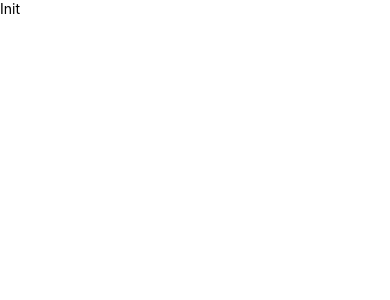
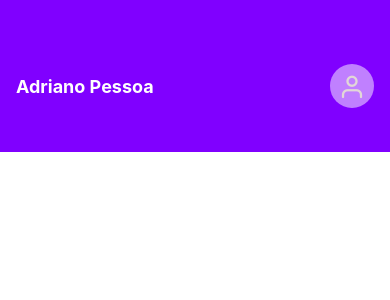
Before and after one commit to adrianobzrr/Financas, a React Native app: screen / in a window 390 px wide. Shown: the top 300 px of the page. Built offline with nearby package versions, Linux system fonts and the light colour scheme.

Commit message:
feat: create header user

```diff
--- a/App.tsx
+++ b/App.tsx
@@ -1,12 +1,8 @@
 import React from 'react';
-import {SafeAreaView, Text} from 'react-native';
+import Home from './src/pages/Home/Home';
 
 function App(): JSX.Element {
-  return (
-    <SafeAreaView>
-      <Text>Init</Text>
-    </SafeAreaView>
-  );
+  return <Home />;
 }
 
 export default App;
--- /dev/null
+++ b/declarations.d.ts
@@ -0,0 +1,5 @@
+declare module '*.svg' {
+  import {SvgProps} from 'react-native-svg';
+  const content: React.StateLessComponent<SvgProps>;
+  export default content;
+}
--- a/index.js
+++ b/index.js
@@ -3,7 +3,7 @@
  */
 
 import {AppRegistry} from 'react-native';
-import App from './App';
+import App from './src/pages/Home/Home';
 import {name as appName} from './app.json';
 
 AppRegistry.registerComponent(appName, () => App);
--- /dev/null
+++ b/src/components/Header/Header.styles.ts
@@ -0,0 +1,43 @@
+import styled from 'styled-components/native';
+import {StatusBar} from 'react-native';
+import FontAwesome5 from 'react-native-vector-icons/Feather';
+
+const statusBarHeight = StatusBar.currentHeight
+  ? StatusBar.currentHeight + 22
+  : 64;
+
+export const Container = styled.View`
+  background-color: #8000ff;
+  padding-top: ${statusBarHeight};
+  flex-direction: row;
+  padding-left: 16;
+  padding-right: 16;
+  padding-bottom: 44;
+`;
+
+export const Content = styled.View`
+  flex: 1;
+  align-items: center;
+  flex-direction: row;
+  justify-content: space-between;
+`;
+
+export const Icon = styled(FontAwesome5)`
+  color: #e2d7d7;
+  /* margin-right: 10px; */
+`;
+
+export const textUsername = styled.Text`
+  font-size: 18;
+  color: #fff;
+  font-weight: bold;
+`;
+
+export const touchableUser = styled.TouchableOpacity`
+  background-color: rgba(255, 255, 255, 0.5);
+  width: 44;
+  height: 44;
+  justify-content: center;
+  align-items: center;
+  border-radius: 22px;
+`;
--- /dev/null
+++ b/src/components/Header/Header.tsx
@@ -0,0 +1,21 @@
+import React from 'react';
+import * as S from './Header.styles';
+
+interface HeaderProps {
+  name: string;
+}
+
+function Header({name}: HeaderProps) {
+  return (
+    <S.Container>
+      <S.Content>
+        <S.textUsername>{name}</S.textUsername>
+        <S.touchableUser activeOpacity={0.8}>
+          <S.Icon name="user" size={27} color={'#fff'} />
+        </S.touchableUser>
+      </S.Content>
+    </S.Container>
+  );
+}
+
+export default Header;
--- /dev/null
+++ b/src/pages/Home/Home.tsx
@@ -0,0 +1,13 @@
+import React from 'react';
+import {SafeAreaView} from 'react-native';
+import Header from '../../components/Header/Header';
+
+function Home(): JSX.Element {
+  return (
+    <SafeAreaView>
+      <Header name="Adriano Pessoa" />
+    </SafeAreaView>
+  );
+}
+
+export default Home;
```
Also changed, not shown: package.json (+7 -1 lines), 3 other files (tests, documents, lock files or other folders).
